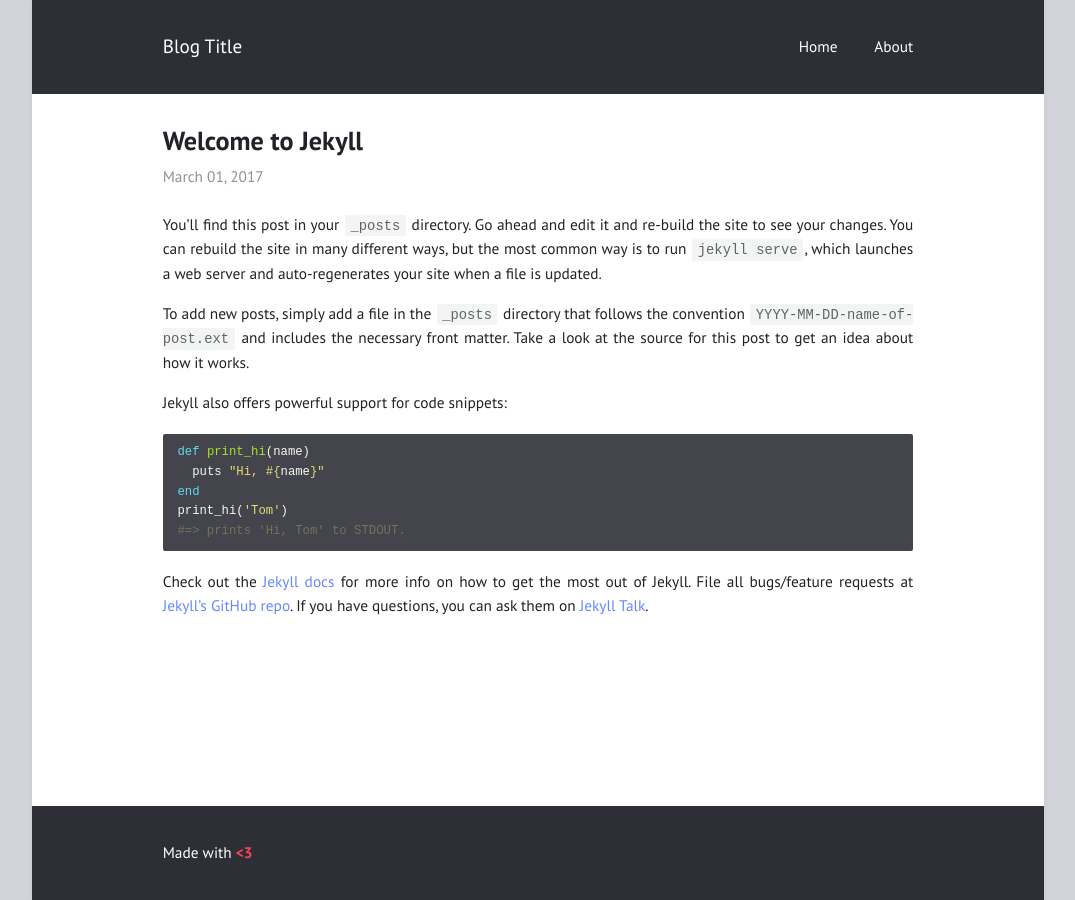
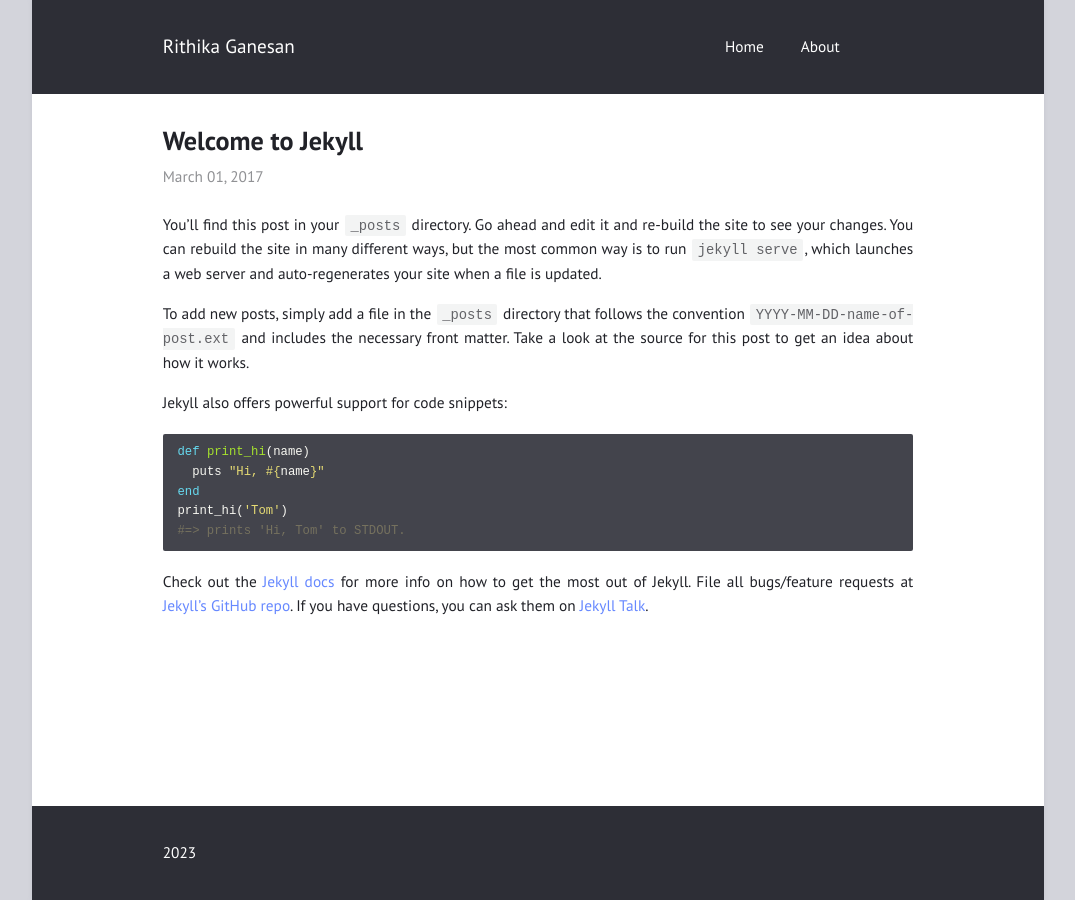
Before and after one commit to rithika-ganesan/rithika-ganesan.github.io, a Jekyll site: the page built from _posts/2017-03-01-welcome-to-jekyll.md, in a window 1280 px wide. Shown: the whole page, without its empty margins (102-1177 px from the left). Built offline with Jekyll 4.4.1, drawn with Linux system fonts in a browser that asks for light colours.

Commit message:
Update _config.yml

```diff
--- a/_config.yml
+++ b/_config.yml
@@ -1,6 +1,6 @@
-title: "Blog Title"
-author: "Blog Author"
-description: "Made with <b style=\"color: #f45;\">&lt;3</b>"
+title: "Rithika Ganesan"
+author: "Rithika Ganesan"
+description: "2023"
 permalink: /:title/
 lang: "en"
 excerpt_separator: "\n\n\n"
@@ -18,11 +18,13 @@ minimal: false             # use a dark header
 navigation:                # accepts {file, title, url, icon, sidebaricon}
   - {file: "index.html"}
   - {file: "README.md"}
+  - {file: "about.md"}
+  - {file: "projects.md"}
 
 external:                  # shows a footer with social links - for available icons see fontawesome.com/icons
-  - {title: Mail, icon: envelope, url: "mailto:niklasbuschmann@users.noreply.github.com"}
-  - {title: Github, icon: github, url: "https://github.com/niklasbuschmann/contrast"}
-  - {title: Subscribe, icon: rss, url: "/feed.xml"}
+  - {title: Mail, icon: envelope, url: "mailto:rithikag02@gmail.com"}
+  - {title: Github, icon: github, url: "https://github.com/rithika-ganesan/"}
+ # - {title: Subscribe, icon: rss, url: "/feed.xml"}
 
 comments:
 #  disqus_shortname: ""    # see https://disqus.com/
```
